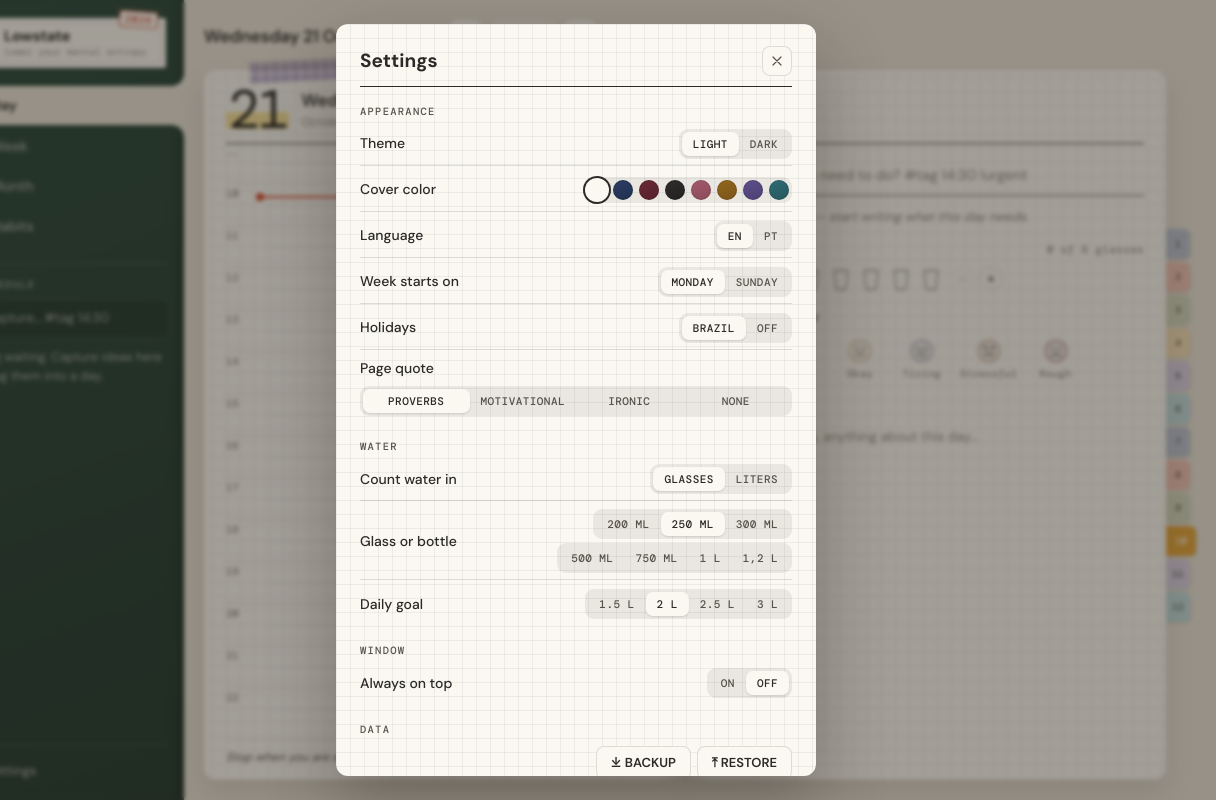
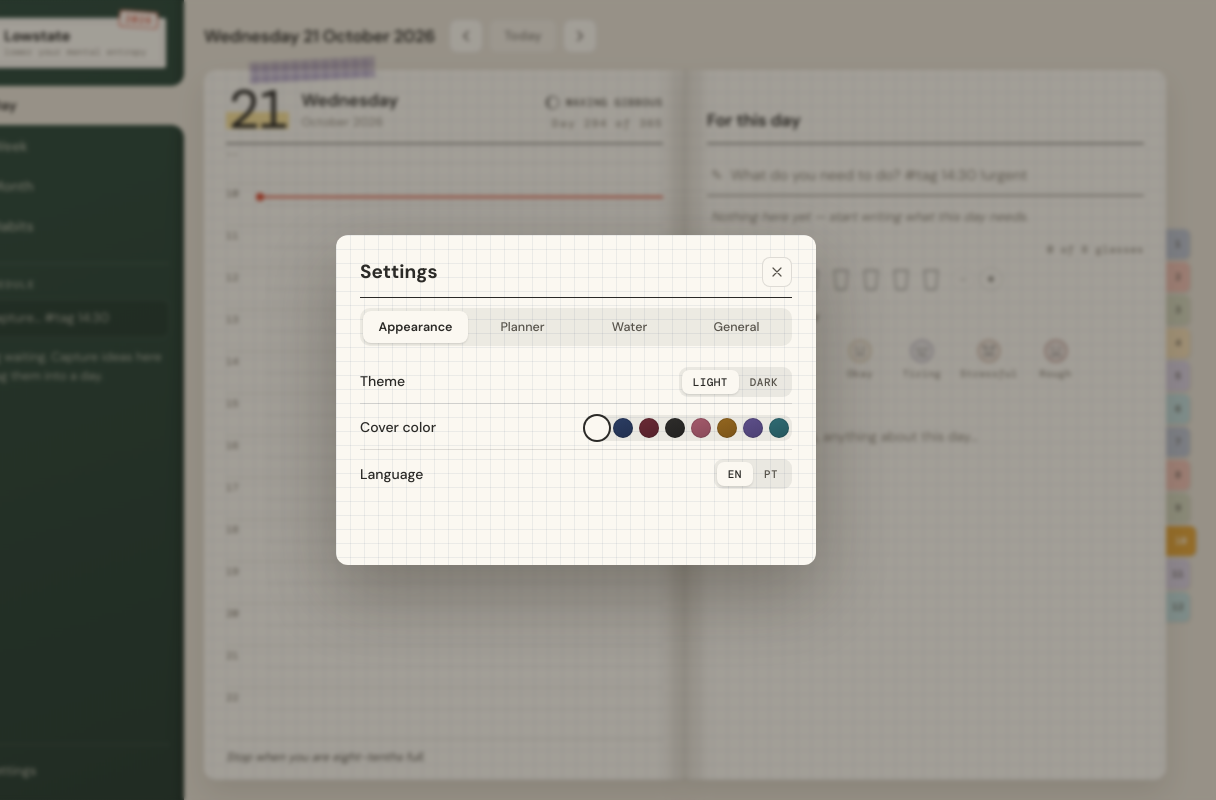
Before and after one commit to giupessota/lowstate, an Electron app: page index.html in a window 1280 px wide. Both pictures are taken after a click on the button "Settings". Shown: the full height of the page, 64-1280 px from the left. Drawn offline with nearby package versions, Linux system fonts and the light colour scheme; no server answers.

Commit message:
Split Settings into tabs
Appearance, Planner, Water and General tabs keep the sheet short (about
half the height); the last tab is remembered while the app is open.

Co-Authored-By: Claude Opus 5.5 <noreply@anthropic.com>

```diff
--- a/app.js
+++ b/app.js
@@ -1199,12 +1199,28 @@
     renderSettings();
   }
 
+  // Settings are split into tabs so the sheet stays short.
+  let settingsTab = "look";
+  function showSettingsTab(tab) {
+    settingsTab = tab;
+    els.settingsDialog.dataset.tab = tab;
+    els.settingsDialog.querySelectorAll(".set-tabs [data-tab]").forEach((button) => {
+      button.setAttribute("aria-selected", String(button.dataset.tab === tab));
+    });
+  }
+
   els.settingsBtn.addEventListener("click", () => {
+    showSettingsTab(settingsTab);
     renderSettings();
     els.settingsDialog.showModal();
   });
   els.settingsClose.addEventListener("click", () => els.settingsDialog.close());
   els.settingsDialog.addEventListener("click", (event) => {
+    const tab = event.target.closest(".set-tabs [data-tab]");
+    if (tab) {
+      showSettingsTab(tab.dataset.tab);
+      return;
+    }
     if (event.target === els.settingsDialog) {
       els.settingsDialog.close();
       return;
--- a/i18n.js
+++ b/i18n.js
@@ -23,7 +23,7 @@
       date: "DATE", noCategory: "No category", newCategory: "＋ New category", noTags: "No tags yet",
       allTags: "All tags", confirmEmptyTrash: "Empty Trash permanently? This cannot be undone.",
       tasks: "TASKS", brainInbox: "BRAIN INBOX", normal: "NORMAL", tomorrow: "TOMORROW", weekend: "WEEKEND",
-      nextWeek: "NEXT WEEK", noDate: "✕ NO DATE", appearance: "Appearance", style: "Style", theme: "Theme",
+      nextWeek: "NEXT WEEK", noDate: "✕ NO DATE", appearance: "Appearance", tabPlanner: "Planner", tabGeneral: "General", style: "Style", theme: "Theme",
       textSize: "Text size", cover: "Cover", notebook: "NOTEBOOK", minimal: "MINIMAL", light: "LIGHT", dark: "DARK",
       small: "SMALL", large: "LARGE", data: "Data", backup: "⤓ BACKUP", restore: "⤒ RESTORE", shortcuts: "Shortcuts",
       taskPlaceholder: "type a task...", brainPlaceholder: "capture an idea, link, or note... #tag",
@@ -91,7 +91,7 @@
       date: "DATA", noCategory: "Sem categoria", newCategory: "＋ Nova categoria", noTags: "Nenhuma tag ainda",
       allTags: "Todas as tags", confirmEmptyTrash: "Esvaziar a Lixeira permanentemente? Esta ação não pode ser desfeita.",
       tasks: "TAREFAS", brainInbox: "BRAIN INBOX", normal: "NORMAL", tomorrow: "AMANHÃ", weekend: "FIM DE SEMANA",
-      nextWeek: "PRÓXIMA SEMANA", noDate: "✕ SEM DATA", appearance: "Aparência", style: "Estilo", theme: "Tema",
+      nextWeek: "PRÓXIMA SEMANA", noDate: "✕ SEM DATA", appearance: "Aparência", tabPlanner: "Planner", tabGeneral: "Geral", style: "Estilo", theme: "Tema",
       textSize: "Tamanho do texto", cover: "Capa", notebook: "CADERNO", minimal: "MINIMAL", light: "CLARO", dark: "ESCURO",
       small: "PEQUENO", large: "GRANDE", data: "Dados", backup: "⤓ BACKUP", restore: "⤒ RESTAURAR", shortcuts: "Atalhos",
       taskPlaceholder: "digite uma tarefa...", brainPlaceholder: "capture uma ideia, link ou nota... #tag",
--- a/index.html
+++ b/index.html
@@ -304,8 +304,14 @@
           </button>
         </header>
 
-        <section class="set-group">
-          <h3 data-i18n="appearance">Appearance</h3>
+        <nav class="set-tabs" role="tablist" data-i18n-aria="settings">
+          <button type="button" role="tab" data-tab="look" data-i18n="appearance">Appearance</button>
+          <button type="button" role="tab" data-tab="planner" data-i18n="tabPlanner">Planner</button>
+          <button type="button" role="tab" data-tab="water" data-i18n="water">Water</button>
+          <button type="button" role="tab" data-tab="general" data-i18n="tabGeneral">General</button>
+        </nav>
+
+        <section class="set-group" data-tab="look">
           <div class="set-row">
             <span data-i18n="theme">Theme</span>
             <div class="seg" data-setting="theme">
@@ -333,6 +339,9 @@
               <button type="button" data-value="pt">PT</button>
             </div>
           </div>
+        </section>
+
+        <section class="set-group" data-tab="planner">
           <div class="set-row">
             <span data-i18n="weekStartsOn">Week starts on</span>
             <div class="seg" data-setting="weekStart">
@@ -358,8 +367,7 @@
           </div>
         </section>
 
-        <section class="set-group">
-          <h3 data-i18n="water">Water</h3>
+        <section class="set-group" data-tab="water">
           <div class="set-row">
             <span data-i18n="waterUnit">Count water in</span>
             <div class="seg" data-setting="waterUnit">
@@ -394,7 +402,7 @@
           </div>
         </section>
 
-        <section class="set-group" id="windowGroup" hidden>
+        <section class="set-group" data-tab="general" id="windowGroup" hidden>
           <h3 data-i18n="window">Window</h3>
           <div class="set-row">
             <span data-i18n="alwaysOnTop">Always on top</span>
@@ -405,7 +413,7 @@
           </div>
         </section>
 
-        <section class="set-group">
+        <section class="set-group" data-tab="general">
           <h3 data-i18n="data">Data</h3>
           <div class="set-row">
             <span></span>
--- a/styles.css
+++ b/styles.css
@@ -1220,6 +1220,25 @@ dialog.sheet[open] { animation: sheet-in .18s ease; }
 
 /* Settings */
 .settings-sheet { width: min(500px, calc(100vw - 32px)); }
+.settings-sheet .sheet-body { min-height: 330px; gap: 14px; }
+.set-tabs { display: flex; gap: 2px; margin-top: -4px; padding: 3px; border-radius: 10px; background: color-mix(in srgb, var(--ink) 7%, transparent); }
+.set-tabs button {
+  flex: 1;
+  padding: 7px 6px;
+  border: 0;
+  border-radius: 8px;
+  background: transparent;
+  color: var(--ink-2);
+  font-size: 12.5px;
+  font-weight: 500;
+  cursor: pointer;
+}
+.set-tabs button:hover { color: var(--ink); }
+.set-tabs button[aria-selected="true"] { background: var(--paper); color: var(--ink); font-weight: 600; box-shadow: 0 1px 2px rgba(0, 0, 0, .12); }
+.settings-sheet[data-tab="look"] .set-group:not([data-tab="look"]),
+.settings-sheet[data-tab="planner"] .set-group:not([data-tab="planner"]),
+.settings-sheet[data-tab="water"] .set-group:not([data-tab="water"]),
+.settings-sheet[data-tab="general"] .set-group:not([data-tab="general"]) { display: none; }
 .set-group { display: flex; flex-direction: column; gap: 2px; }
 .set-group h3 { margin: 0 0 2px; color: var(--ink-2); font: 500 10.5px var(--mono); letter-spacing: .12em; text-transform: uppercase; }
 .set-row {
```
